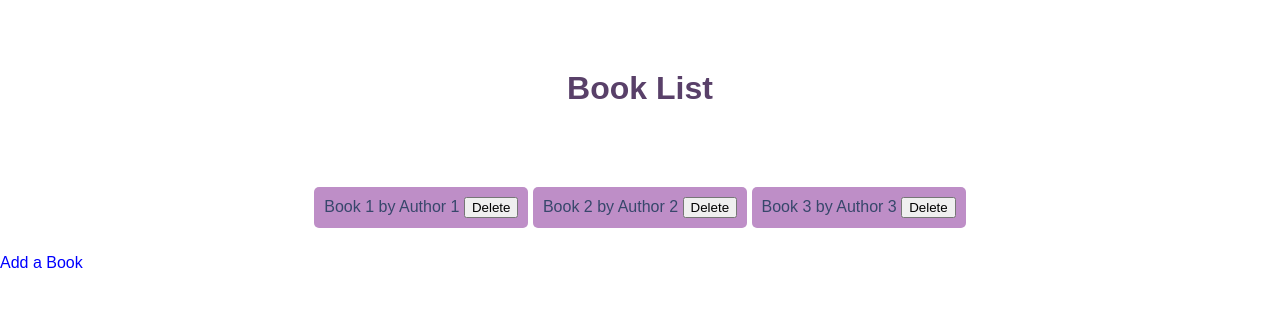
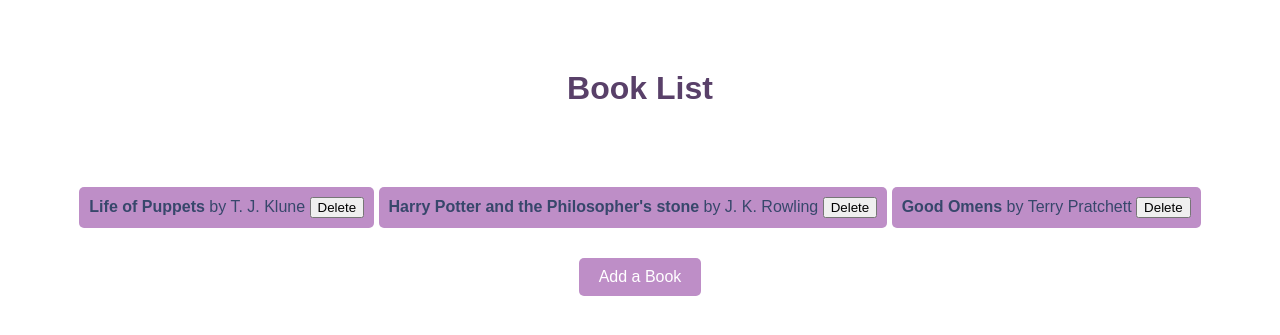
Before and after one commit to laurinchenbienchen/laurinesrepository, a Flask app: page / in a window 1280 px wide. Shown: the top 335 px of the page. Run offline with Flask 3, Linux system fonts and the light colour scheme.

Commit message:
commit1360740

```diff
--- a/wpPrüfung/app.py
+++ b/wpPrüfung/app.py
@@ -1,29 +1,59 @@
 # flask anwendung erstellen
+import requests
+import json
 from flask import Flask, render_template, request, redirect, url_for
 
 app = Flask(__name__)
 
 # Dummy data
 books = [
-    {'id': 1, 'title': 'Book 1', 'author': 'Author 1'},
-    {'id': 2, 'title': 'Book 2', 'author': 'Author 2'},
-    {'id': 3, 'title': 'Book 3', 'author': 'Author 3'}
+    {'id': 1, 'title': 'Life of Puppets', 'author': 'T. J. Klune'},
+    {'id': 2, 'title': 'Harry Potter and the Philosopher\'s stone', 'author': 'J. K. Rowling'},
+    {'id': 3, 'title': 'Good Omens', 'author': 'Terry Pratchett'}
 ]
+
+GOOGLE_BOOKS_API_KEY = 'AIzaSyCtbLZ2mMlyTfQG07Aiy4AAOQjFQ3iju40'
+
+
+def fetch_book_info(title, author):
+    try:
+        query = f"{title} {author}"
+        response = requests.get(f'https://www.googleapis.com/books/v1/volumes?q={query}&key={GOOGLE_BOOKS_API_KEY}')
+        response.raise_for_status()
+        data = response.json()
+        print(f'api response: {data}')
+        if 'items' in data and len(data['items']) > 0:
+            book_info = data['items'][0]['volumeInfo']
+            image = book_info['imageLinks'][0]['thumbnail'] if 'imageLinks' in book_info else None
+            print(f'book image: {image}')
+            return image
+    except requests.exceptions.RequestException as e:
+        print(f'error fetching book info: {e}')
+    except KeyError as e:
+        print(f'key error: {e}')
+    return None
+
 
 # Routes
 @app.route('/')
 def index():
+    for book in books:
+        if 'image' not in book:
+            book['image'] = fetch_book_info(book['title'], book['author'])
     return render_template('index.html', books=books)
+
 
 @app.route('/add', methods=['GET', 'POST'])
 def add_book():
-    if request.method == 'POST':
-        title = request.form['title']
-        author = request.form['author']
+    if requests.method == 'POST':
+        title = requests.form['title']
+        author = requests.form['author']
         book_id = len(books) + 1
-        books.append({'id': book_id, 'title': title, 'author': author})
+        image = fetch_book_info(title, author)
+        books.append({'id': book_id, 'title': title, 'author': author, 'image': image})
         return redirect(url_for('index'))
     return render_template('add.html')
+
 
 @app.route('/delete/<int:book_id>', methods=['POST'])
 def delete_book(book_id):
@@ -31,5 +61,6 @@
     books = [book for book in books if book['id'] != book_id]
     return redirect(url_for('index'))
 
+
 if __name__ == '__main__':
     app.run(debug=True)
--- a/wpPrüfung/static/style.css
+++ b/wpPrüfung/static/style.css
@@ -49,11 +49,13 @@
     padding: 10px;
     border-radius: 5px;
     width: auto;
+    text-align: center;
 }
 
 a {
     color: blue;
     text-decoration: none;
+    text-align: center;
 }
 
 a:hover {
@@ -93,3 +95,20 @@
 .center{
     text-align: -moz-center;
 }
+.centered-link {
+    text-align: center;
+    margin-top: 20px;
+}
+
+.centered-link a {
+    display: inline-block;
+    padding: 10px 20px;
+    background-color: #be8ec7;
+    color: white;
+    text-decoration: none;
+    border-radius: 5px;
+}
+
+.centered-link a:hover {
+    background-color: #a06f;
+}
--- a/wpPrüfung/templates/add.html
+++ b/wpPrüfung/templates/add.html
@@ -1,6 +1,8 @@
 <!DOCTYPE html>
 <html>
 <head>
+    <meta charset="UTF-8">
+    <meta name="viewport" content="width=device-width, initial-scale=1.0">
     <title>Add Book</title>
     <link rel="stylesheet" href="../static/style.css">
 </head>
@@ -13,6 +15,8 @@
         <input type="text" id="author" name="author"><br><br>
         <button type="submit">Add Book</button>
     </form>
-    <p href="/">Cancel</p>
+    <div class="centered-link">
+        <p href="/">Cancel</p>
+    </div>
 </body>
 </html>
--- a/wpPrüfung/templates/index.html
+++ b/wpPrüfung/templates/index.html
@@ -1,6 +1,8 @@
 <!DOCTYPE html>
-<html>
+<html lang="en">
 <head>
+    <meta charset="UTF-8">
+    <meta name="viewport" content="width=device-width, initial-scale=1.0">
     <title>Book List</title>
     <link rel="stylesheet" href="../static/style.css">
 </head>
@@ -8,13 +10,19 @@
     <h1>Book List</h1>
     <ul>
         {% for book in books %}
-        <li>{{ book.title }} by {{ book.author }}
+        <li>
+            {% if book.image %}
+            <img src="{{ book.image }}" alt="{{ book.title }} cover" style="width:100px;height:auto;">
+            {% endif %}
+            <strong>{{ book.title }}</strong> by {{ book.author }}
             <form action="/delete/{{ book.id }}" method="post" style="display: inline;">
                 <button type="submit">Delete</button>
             </form>
         </li>
         {% endfor %}
     </ul>
-    <a class= "center" href="/add">Add a Book</a>
+    <div class="centered-link">
+        <a href="/add">Add a Book</a>
+    </div>
 </body>
 </html>
```
Also changed, not shown: 1 other file.
